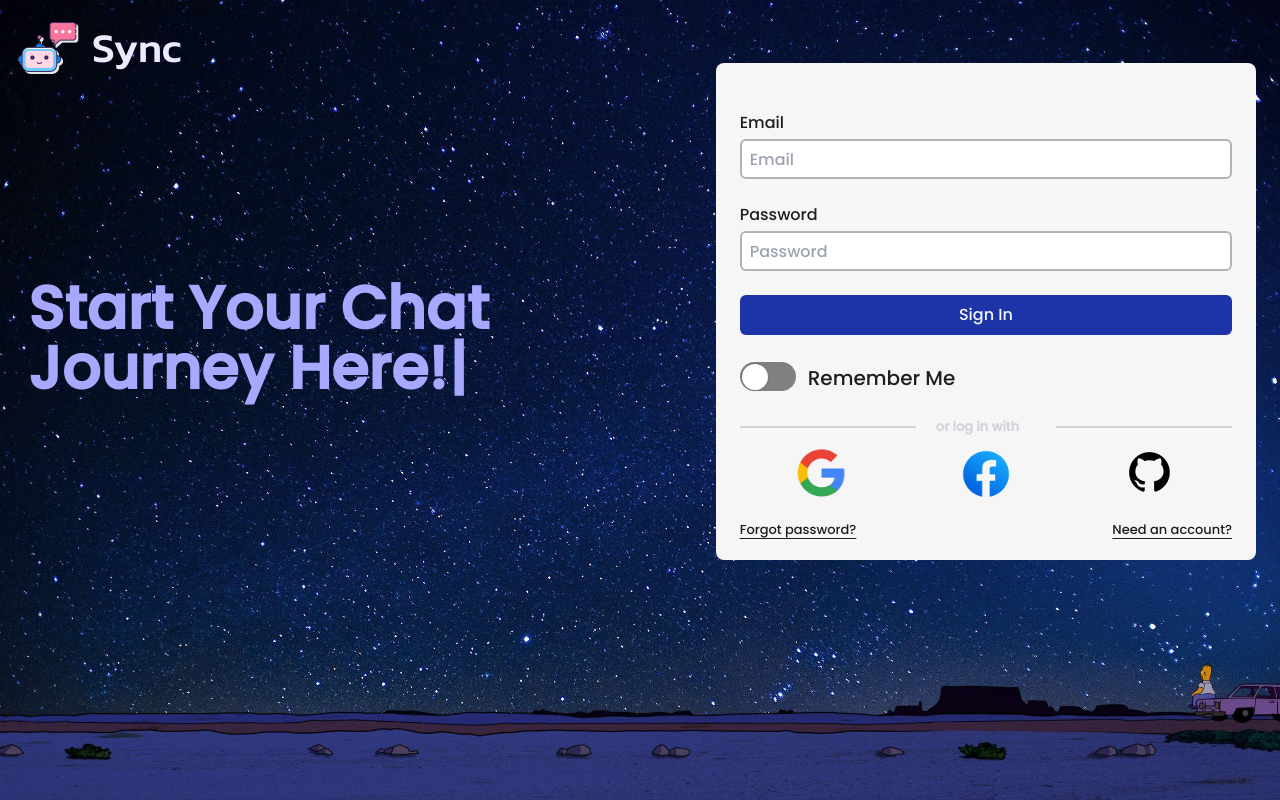
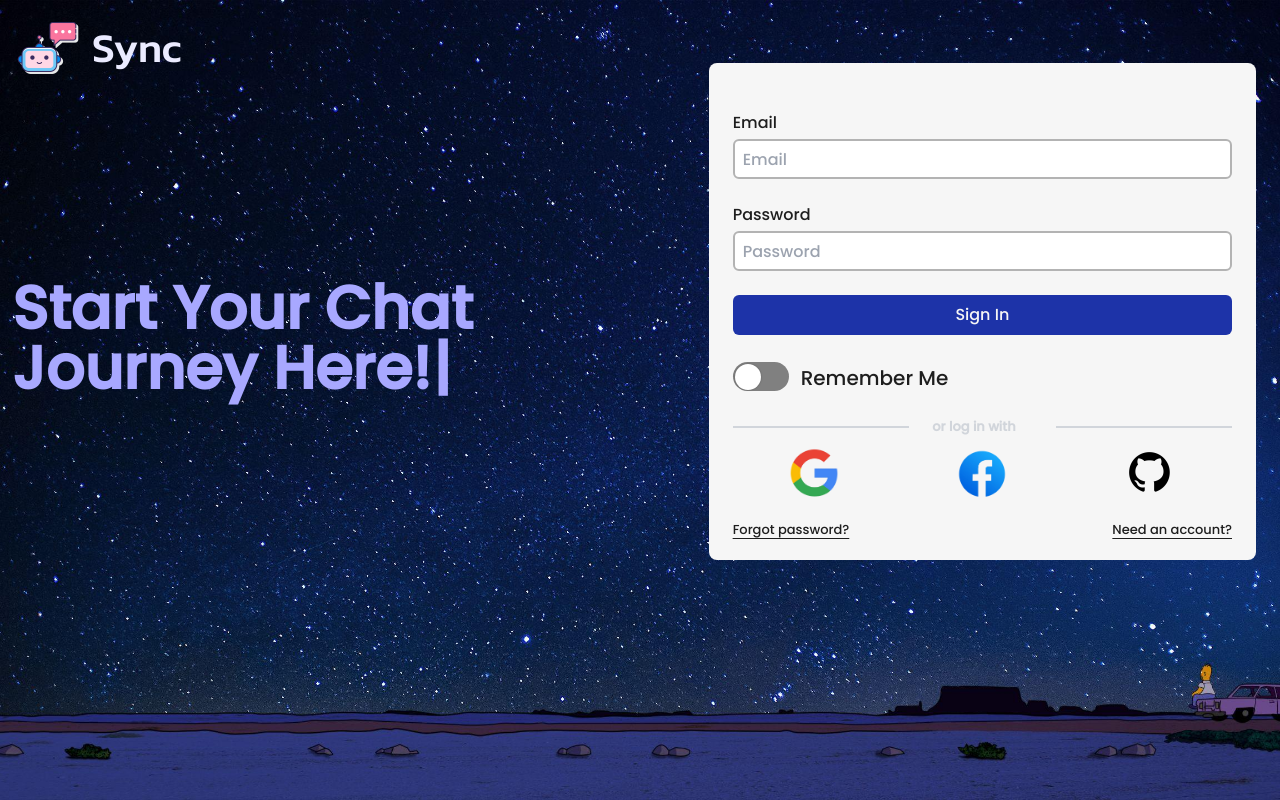
Before and after one commit to DiscordCataloger/sync, a Next.js app: page /login in a window 1280 px wide. Built offline with nearby package versions, Linux system fonts and the light colour scheme.

Commit message:
typewriter margin edit

```diff
--- a/src/app/(frontend)/(components)/login.jsx
+++ b/src/app/(frontend)/(components)/login.jsx
@@ -174,7 +174,7 @@ export default function LoginPageComponent() {
   return (
     <div>
       <div className={className}>
-        <h1 className="md:ml-4 mt-[10%] text-md md:text-6xl text-[#A8A8FF] font-bold md:mt-[10%] md:w-[700px] md:h-[130px] text-md w-[300px] min-h-[55px]">
+        <h1 className="mt-[10%] text-md md:text-6xl text-[#A8A8FF] font-bold md:mt-[10%] md:w-[700px] md:h-[130px] text-md w-[300px] min-h-[55px]">
           <Typewriter
             options={{ loop: true }}
             onInit={(typewriter) => {
```
